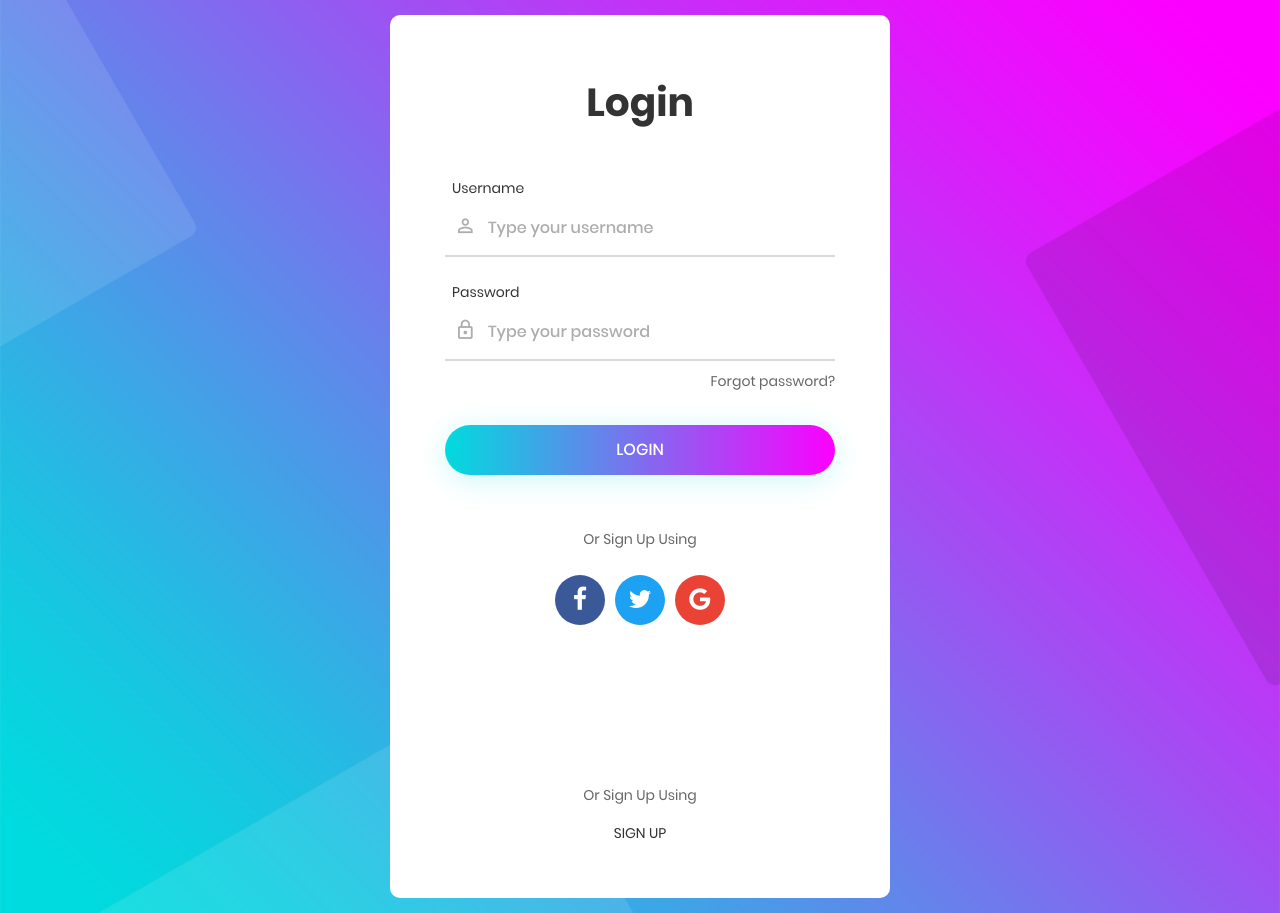
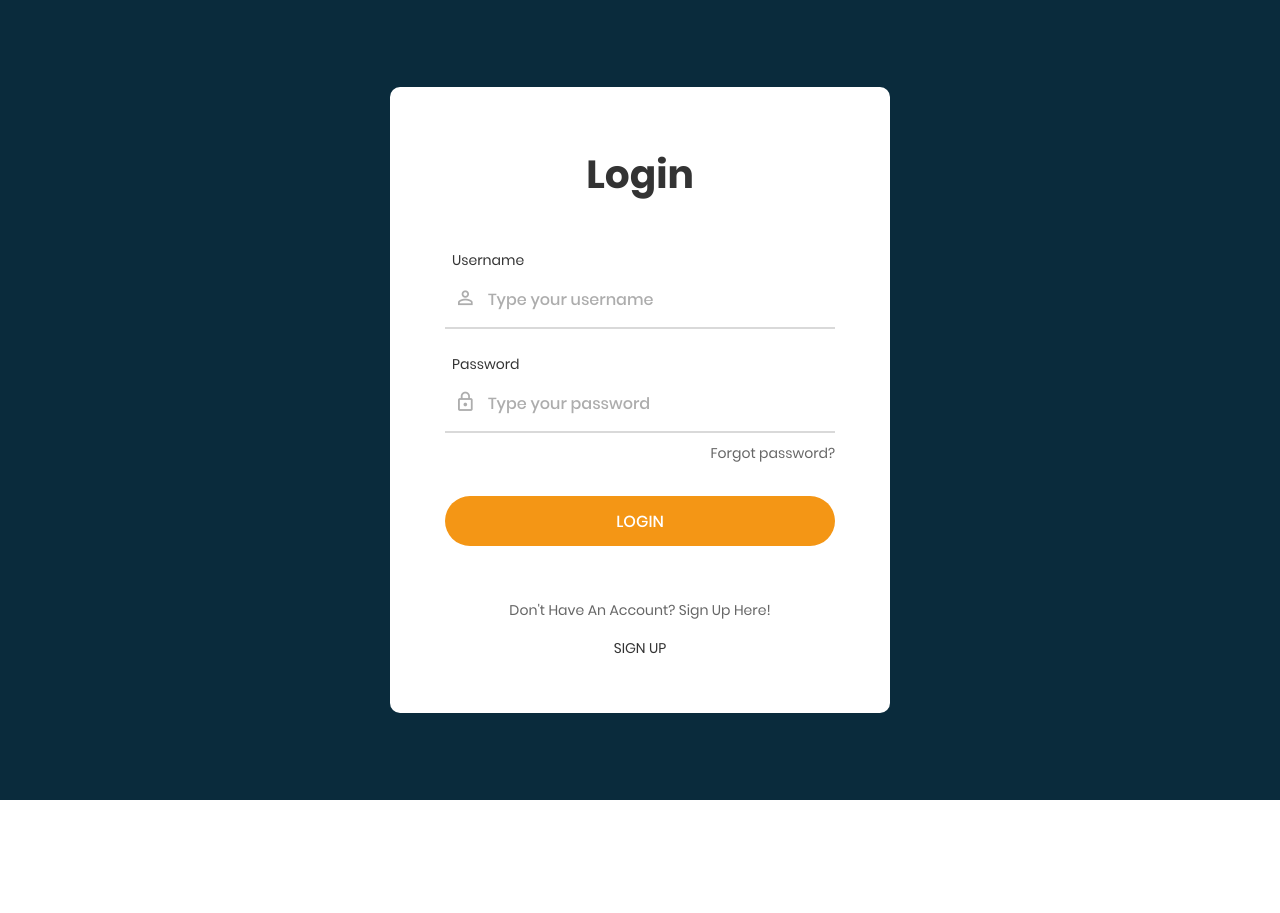
Before and after one commit to shutingmo/hairheadquarters, a plain HTML site: page index.html in a window 1280 px wide. After the commit the page ends 800 px from the top, so only its background shows below. Drawn offline with Linux system fonts and the light colour scheme.

Commit message:
changed color scheme

```diff
--- a/css/main.css
+++ b/css/main.css
@@ -61,7 +61,7 @@ a:focus {
 
 a:hover {
 	text-decoration: none;
-  color: #a64bf4;
+  color: rgb(0, 0, 0);
 }
 
 /*---------------------------------------------*/
@@ -178,6 +178,7 @@ iframe {
   background-repeat: no-repeat;
   background-position: center;
   background-size: cover;
+  background: #0A2B3C;
 }
 
 .wrap-login100 {
@@ -193,6 +194,7 @@ iframe {
 
 .login100-form {
   width: 100%;
+  /* height: 30em; */
 }
 
 .login100-form-title {
@@ -294,11 +296,11 @@ iframe {
 }
 
 .input100:focus + .focus-input100::after {
-  color: #a64bf4;
+  color: #F49615;
 }
 
 .has-val.input100 + .focus-input100::after {
-  color: #a64bf4;
+  color: #F49615;
 }
 
 
@@ -323,11 +325,11 @@ iframe {
   overflow: hidden;
   margin: 0 auto;
 
-  box-shadow: 0 5px 30px 0px rgba(3, 216, 222, 0.2);
-  -moz-box-shadow: 0 5px 30px 0px rgba(3, 216, 222, 0.2);
+  /* box-shadow: 0 5px 30px 0px #F3B156; */
+  /* -moz-box-shadow: 0 5px 30px 0px rgba(3, 216, 222, 0.2);
   -webkit-box-shadow: 0 5px 30px 0px rgba(3, 216, 222, 0.2);
   -o-box-shadow: 0 5px 30px 0px rgba(3, 216, 222, 0.2);
-  -ms-box-shadow: 0 5px 30px 0px rgba(3, 216, 222, 0.2);
+  -ms-box-shadow: 0 5px 30px 0px rgba(3, 216, 222, 0.2); */
 }
 
 .login100-form-bgbtn {
@@ -335,11 +337,12 @@ iframe {
   z-index: -1;
   width: 300%;
   height: 100%;
-  background: #a64bf4;
+  background-color: #F49615;
+  /* background: #a64bf4;
   background: -webkit-linear-gradient(right, #00dbde, #fc00ff, #00dbde, #fc00ff);
   background: -o-linear-gradient(right, #00dbde, #fc00ff, #00dbde, #fc00ff);
   background: -moz-linear-gradient(right, #00dbde, #fc00ff, #00dbde, #fc00ff);
-  background: linear-gradient(right, #00dbde, #fc00ff, #00dbde, #fc00ff);
+  background: linear-gradient(right, #00dbde, #fc00ff, #00dbde, #fc00ff); */
   top: 0;
   left: -100%;
 
--- a/index.html
+++ b/index.html
@@ -30,14 +30,15 @@
 <body>
 
 	<div class="limiter">
-		<div class="container-login100" style="background-image: url('images/bg-01.jpg');">
+		<!-- <div class="container-login100" style="background-image: url('images/bg_hair.jpg');"> -->
+		<div class="container-login100">
 			<div class="wrap-login100 p-l-55 p-r-55 p-t-65 p-b-54">
 				<form class="login100-form validate-form">
 					<span class="login100-form-title p-b-49">
 						Login
 					</span>
 
-					<div class="wrap-input100 validate-input m-b-23" data-validate = "Username is reauired">
+					<div class="wrap-input100 validate-input m-b-23" data-validate = "Username is required">
 						<span class="label-input100">Username</span>
 						<input class="input100" type="text" name="username" placeholder="Type your username">
 						<span class="focus-input100" data-symbol="&#xf206;"></span>
@@ -63,14 +64,14 @@
 							</button>
 						</div>
 					</div>
-
+<!--
 					<div class="txt1 text-center p-t-54 p-b-20">
 						<span>
 							Or Sign Up Using
 						</span>
-					</div>
+					</div> -->
 
-					<div class="flex-c-m">
+					<!-- <div class="flex-c-m">
 						<a href="#" class="login100-social-item bg1">
 							<i class="fa fa-facebook"></i>
 						</a>
@@ -82,11 +83,11 @@
 						<a href="#" class="login100-social-item bg3">
 							<i class="fa fa-google"></i>
 						</a>
-					</div>
+					</div> -->
 
-					<div class="flex-col-c p-t-155">
+					<div class="flex-col-c p-t-54">
 						<span class="txt1 p-b-17">
-							Or Sign Up Using
+							Don't Have An Account? Sign Up Here!
 						</span>
 
 						<a href="#" class="txt2">
```
Also changed, not shown: images/bg_hair.jpg (added), images/bg_hair2.jpg (added).
